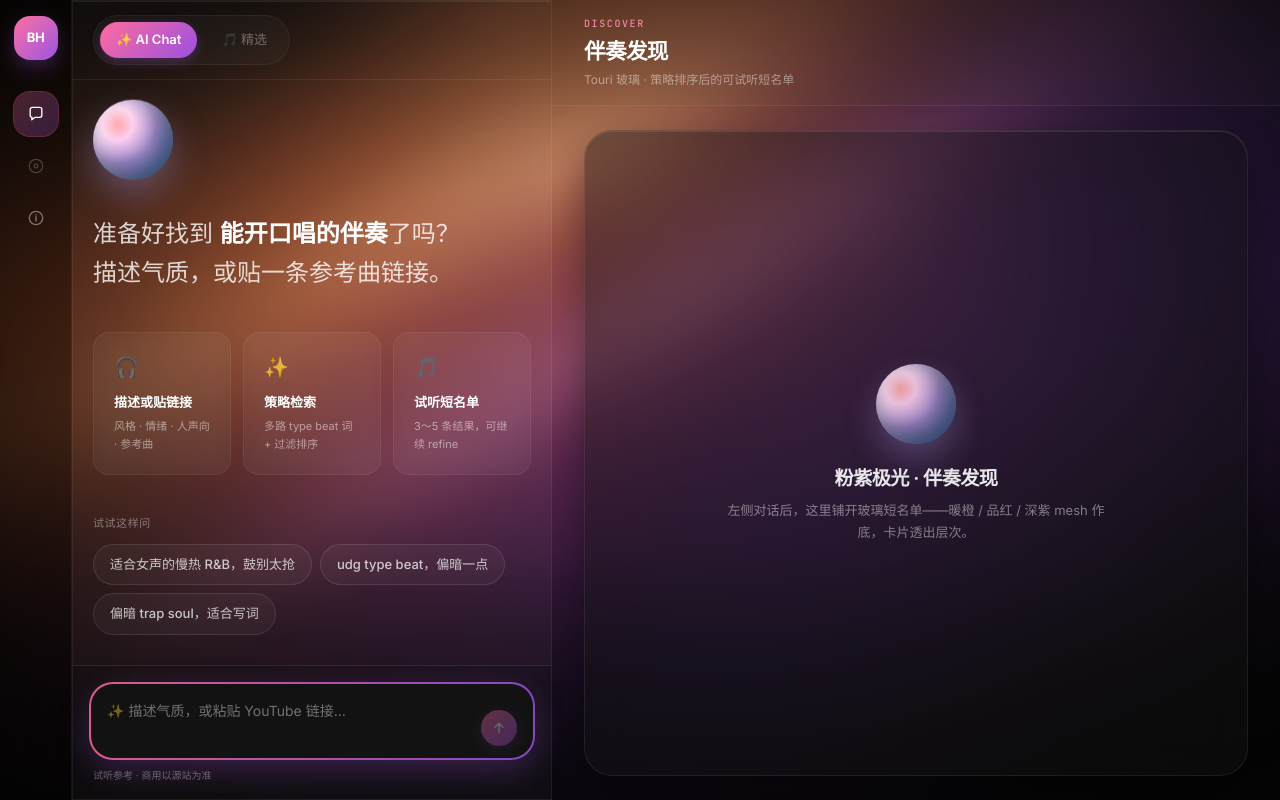
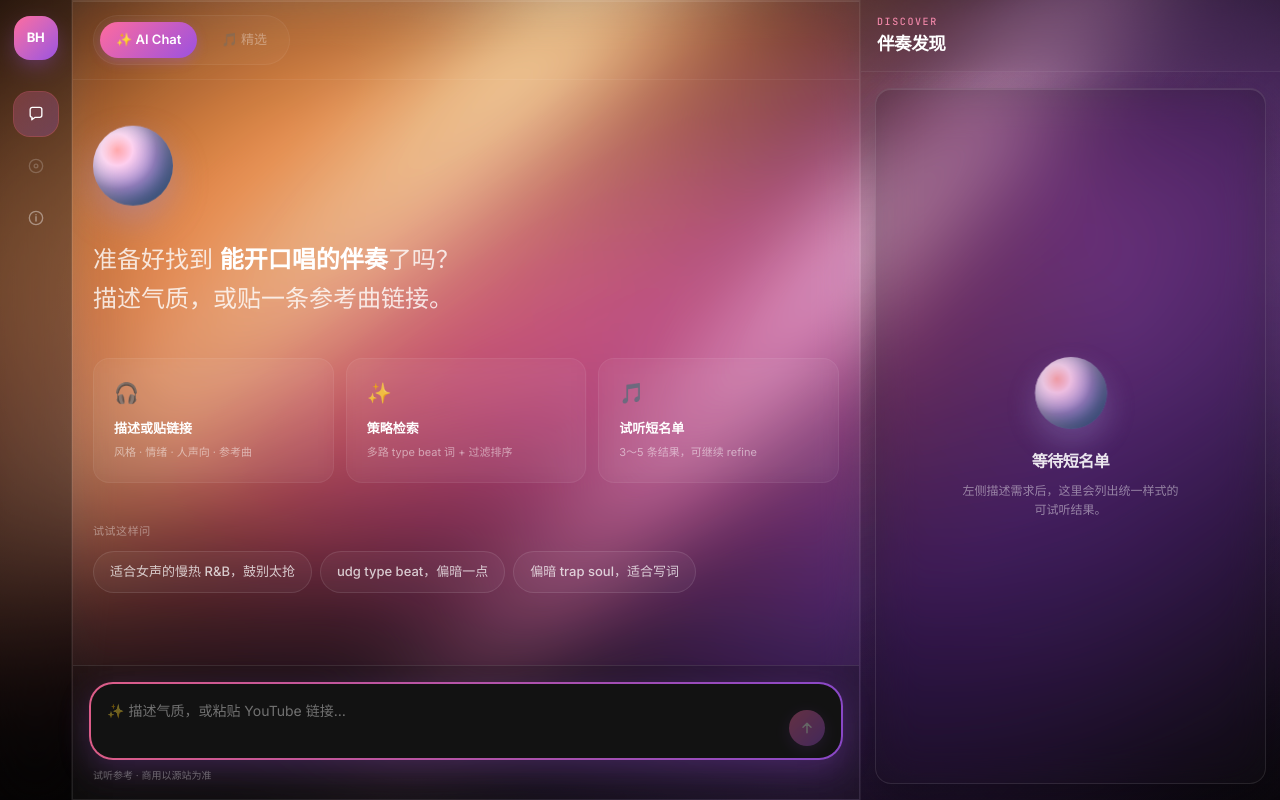
Before and after one commit to wax0629/waxlist, a Next.js app: page /chat in a window 1280 px wide. Built offline with nearby package versions, Linux system fonts and the light colour scheme.

Commit message:
Tune diagonal aurora and slim unified results pane
Steepen ribbons near 45°, brighten and space them with more blur/offset
for a diffuse look; glass more translucent; chat takes more width; results
column capped ~400px with equal BeatCard styles (no featured variant).

```diff
--- a/src/app/chat/chat-client.tsx
+++ b/src/app/chat/chat-client.tsx
@@ -255,8 +255,8 @@ export function ChatClient() {
       <AppRail onNewChat={newChat} showNewChat={!isFresh} />
 
       <div className="flex min-w-0 flex-1 flex-col lg:flex-row">
-        {/* CENTER: AI chat */}
-        <section className="glass flex min-h-0 min-w-0 flex-1 flex-col rounded-none border-y-0 border-l-0 lg:max-w-[440px] xl:max-w-[480px]">
+        {/* CENTER: AI chat — larger share of width */}
+        <section className="glass flex min-h-0 min-w-0 flex-1 flex-col rounded-none border-y-0 border-l-0 lg:min-w-0 lg:flex-[1.55]">
           <div className="flex items-center justify-between border-b border-white/10 px-4 py-3 md:hidden">
             <div>
               <p className="font-display text-[14px] font-semibold text-white">
@@ -329,14 +329,9 @@ export function ChatClient() {
                     queriesUsed={t.queries_used}
                   />
                   {t.candidates && t.candidates.length > 0 ? (
-                    <div className="grid gap-3 lg:hidden">
+                    <div className="grid grid-cols-1 gap-3 sm:grid-cols-2 lg:hidden">
                       {t.candidates.map((b, i) => (
-                        <BeatCard
-                          key={b.id}
-                          beat={b}
-                          index={i}
-                          featured={i === 0}
-                        />
+                        <BeatCard key={b.id} beat={b} index={i} />
                       ))}
                     </div>
                   ) : null}
@@ -441,31 +436,29 @@ export function ChatClient() {
           </form>
         </section>
 
-        <aside className="relative hidden min-h-0 min-w-0 flex-1 flex-col lg:flex">
-          <div className="relative flex items-end justify-between gap-4 border-b border-white/[0.06] bg-white/[0.02] px-6 py-4 backdrop-blur-xl xl:px-8">
+        {/* RIGHT: results — narrower share, unified cards */}
+        <aside className="relative hidden min-h-0 min-w-0 flex-col border-l border-white/[0.06] lg:flex lg:w-[min(36vw,400px)] lg:max-w-[400px] lg:flex-none xl:w-[min(34vw,420px)] xl:max-w-[420px]">
+          <div className="relative flex items-end justify-between gap-3 border-b border-white/[0.06] bg-white/[0.02] px-4 py-3.5 backdrop-blur-xl">
             <div>
               <p className="font-mono text-[10px] font-medium uppercase tracking-[0.16em] text-[#ff8fb3]/90">
                 Discover
               </p>
-              <h2 className="mt-1 font-display text-[1.35rem] font-semibold tracking-tight text-white">
+              <h2 className="mt-0.5 font-display text-[1.1rem] font-semibold tracking-tight text-white">
                 伴奏发现
               </h2>
-              <p className="mt-1 max-w-md text-[12px] text-white/45">
-                Touri 玻璃 · 策略排序后的可试听短名单
-              </p>
             </div>
             {latestShortlist ? (
-              <span className="glass mb-1 rounded-full px-3 py-1 font-mono text-[11px] font-medium text-[#ff8fb3]">
+              <span className="glass mb-0.5 rounded-full px-2.5 py-1 font-mono text-[10px] font-medium text-[#ff8fb3]">
                 {latestShortlist.candidates.length} picks
               </span>
             ) : null}
           </div>
 
-          <div className="relative min-h-0 flex-1 overflow-y-auto px-5 py-5 xl:px-8 xl:py-6">
+          <div className="relative min-h-0 flex-1 overflow-y-auto px-3.5 py-4">
             {loading && !latestShortlist ? (
               <ResultSkeleton label={loadingHint} />
             ) : latestShortlist ? (
-              <div className="space-y-5">
+              <div className="space-y-4">
                 {latestShortlist.intent_summary ? (
                   <div className="flex flex-wrap items-center gap-2">
                     <span className="glass rounded-full px-3 py-1.5 text-[11px] text-white/70">
@@ -474,19 +467,15 @@ export function ChatClient() {
                   </div>
                 ) : null}
 
-                <div className="grid grid-cols-1 gap-4 md:grid-cols-2 xl:grid-cols-2 2xl:grid-cols-3">
+                {/* Single-column unified cards in the slim results pane */}
+                <div className="grid grid-cols-1 gap-3">
                   {latestShortlist.candidates.map((b, i) => (
-                    <BeatCard
-                      key={b.id}
-                      beat={b}
-                      index={i}
-                      featured={i === 0}
-                    />
+                    <BeatCard key={b.id} beat={b} index={i} />
                   ))}
                 </div>
 
                 {latestShortlist.queries_used?.length ? (
-                  <div className="pt-2">
+                  <div className="pt-1">
                     <p className="mb-2 font-mono text-[10px] uppercase tracking-[0.14em] text-white/35">
                       Search strategy
                     </p>
@@ -494,7 +483,7 @@ export function ChatClient() {
                       {latestShortlist.queries_used.map((q) => (
                         <li
                           key={q}
-                          className="glass rounded-full px-3 py-1 font-mono text-[10px] text-white/60"
+                          className="glass rounded-full px-2.5 py-1 font-mono text-[10px] text-white/60"
                           title={q}
                         >
                           {q}
@@ -505,14 +494,13 @@ export function ChatClient() {
                 ) : null}
               </div>
             ) : (
-              <div className="glass-panel flex h-full min-h-[320px] flex-col items-center justify-center rounded-[1.75rem] px-10 text-center">
-                <div className="touri-sphere mb-5 opacity-90" aria-hidden />
-                <p className="font-display text-[1.2rem] font-semibold text-white/90">
-                  粉紫极光 · 伴奏发现
+              <div className="glass-panel flex h-full min-h-[280px] flex-col items-center justify-center rounded-2xl px-6 text-center">
+                <div className="touri-sphere mb-4 scale-90 opacity-90" aria-hidden />
+                <p className="font-display text-[1rem] font-semibold text-white/90">
+                  等待短名单
                 </p>
-                <p className="mt-2 max-w-sm text-[13px] leading-relaxed text-white/45">
-                  左侧对话后，这里铺开玻璃短名单——暖橙 / 品红 / 深紫 mesh
-                  作底，卡片透出层次。
+                <p className="mt-2 max-w-[14rem] text-[12px] leading-relaxed text-white/45">
+                  左侧描述需求后，这里会列出统一样式的可试听结果。
                 </p>
               </div>
             )}
--- a/src/app/globals.css
+++ b/src/app/globals.css
@@ -84,204 +84,226 @@ body {
 /* Soft full-scene atmosphere under the ribbons */
 .aurora-atmosphere {
   position: absolute;
-  inset: -10%;
+  inset: -15%;
   background:
     radial-gradient(
-      ellipse 55% 70% at 12% 40%,
-      rgba(169, 79, 40, 0.55) 0%,
+      ellipse 60% 75% at 8% 35%,
+      rgba(200, 95, 50, 0.7) 0%,
+      transparent 58%
+    ),
+    radial-gradient(
+      ellipse 55% 65% at 92% 22%,
+      rgba(90, 40, 140, 0.65) 0%,
       transparent 55%
     ),
     radial-gradient(
-      ellipse 50% 60% at 88% 28%,
-      rgba(59, 28, 99, 0.55) 0%,
+      ellipse 70% 50% at 50% 105%,
+      rgba(13, 10, 20, 0.85) 0%,
       transparent 55%
     ),
     radial-gradient(
-      ellipse 70% 50% at 50% 100%,
-      rgba(13, 10, 20, 0.9) 0%,
-      transparent 55%
-    ),
-    radial-gradient(
-      ellipse 40% 40% at 55% 45%,
-      rgba(158, 49, 102, 0.25) 0%,
-      transparent 60%
+      ellipse 45% 45% at 48% 48%,
+      rgba(180, 60, 120, 0.35) 0%,
+      transparent 62%
     );
-  filter: blur(40px);
+  filter: blur(56px);
 }
 
 /*
-  Ribbon geometry: very wide × thin band, rotated via --rot.
-  Animation only shifts/opacifies; rotation stays on the variable.
+  Ribbon geometry: wide × thin, ~45° slant, heavy blur for 弥散.
+  Angles vary slightly around 45° so bands feel organic/random.
 */
 .aurora-ribbon {
-  --rot: -28deg;
-  --blur: 72px;
-  --op: 0.85;
+  --rot: -45deg;
+  --blur: 100px;
+  --op: 0.9;
+  --dx: 0px;
+  --dy: 0px;
   position: absolute;
-  left: -35%;
-  width: 170%;
-  height: 36vh;
+  left: -45%;
+  width: 190%;
+  height: 38vh;
   border-radius: 9999px;
   pointer-events: none;
-  transform: translate3d(0, 0, 0) rotate(var(--rot));
+  transform: translate3d(var(--dx), var(--dy), 0) rotate(var(--rot));
   filter: blur(var(--blur));
   opacity: var(--op);
+  mix-blend-mode: screen;
   will-change: transform, opacity;
-  animation: aurora-drift 14s infinite alternate ease-in-out;
+  animation: aurora-drift 16s infinite alternate ease-in-out;
 }
 
-/* —— Band 1: warm bronze / copper (top-left → mid) —— */
+/* —— Band 1: warm bronze (upper) —— */
 .ribbon-1 {
-  --rot: -28deg;
-  --blur: 72px;
-  --op: 0.95;
-  top: -5%;
-  height: 42vh;
+  --rot: -44deg;
+  --blur: 110px;
+  --op: 1;
+  --dx: -4%;
+  --dy: 0;
+  top: -22%;
+  height: 48vh;
   background: linear-gradient(
     90deg,
     transparent 0%,
-    rgba(169, 79, 40, 0.15) 12%,
-    rgba(196, 90, 48, 0.85) 35%,
-    rgba(232, 140, 80, 0.7) 48%,
-    rgba(169, 79, 40, 0.55) 62%,
-    transparent 85%
+    rgba(200, 90, 45, 0.2) 10%,
+    rgba(230, 120, 60, 0.95) 32%,
+    rgba(255, 170, 100, 0.85) 48%,
+    rgba(200, 90, 50, 0.55) 65%,
+    transparent 88%
   );
 }
 
-/* Brighter thinner core (高亮) on band 1 */
 .ribbon-1-core {
-  --rot: -28deg;
-  --blur: 32px;
-  --op: 0.8;
-  top: 8%;
-  height: 12vh;
-  animation-delay: -1s;
-  animation-duration: 11s;
+  --rot: -43deg;
+  --blur: 42px;
+  --op: 0.95;
+  --dx: -2%;
+  --dy: 2%;
+  top: -8%;
+  height: 16vh;
+  animation-delay: -1.5s;
+  animation-duration: 12s;
+  background: linear-gradient(
+    90deg,
+    transparent 8%,
+    rgba(255, 190, 120, 0.55) 28%,
+    rgba(255, 220, 170, 0.9) 46%,
+    rgba(255, 150, 90, 0.5) 62%,
+    transparent 82%
+  );
+}
+
+/* —— Band 2: magenta (middle, spaced down) —— */
+.ribbon-2 {
+  --rot: -48deg;
+  --blur: 120px;
+  --op: 0.95;
+  --dx: 6%;
+  --dy: 0;
+  top: 18%;
+  height: 40vh;
+  animation-delay: -5s;
+  animation-duration: 18s;
   background: linear-gradient(
     90deg,
     transparent 5%,
-    rgba(255, 170, 100, 0.4) 30%,
-    rgba(255, 200, 150, 0.65) 45%,
-    rgba(232, 120, 70, 0.35) 60%,
-    transparent 80%
-  );
-}
-
-/* —— Band 2: magenta / rose (middle diagonal) —— */
-.ribbon-2 {
-  --rot: -32deg;
-  --blur: 80px;
-  --op: 0.82;
-  top: 28%;
-  height: 36vh;
-  animation-delay: -4s;
-  animation-duration: 16s;
-  background: linear-gradient(
-    90deg,
-    transparent 8%,
-    rgba(158, 49, 102, 0.25) 22%,
-    rgba(200, 70, 130, 0.75) 42%,
-    rgba(255, 107, 158, 0.55) 55%,
-    rgba(155, 81, 224, 0.4) 70%,
-    transparent 90%
+    rgba(180, 50, 110, 0.3) 20%,
+    rgba(230, 80, 140, 0.9) 40%,
+    rgba(255, 120, 180, 0.75) 54%,
+    rgba(170, 80, 200, 0.5) 72%,
+    transparent 92%
   );
 }
 
 .ribbon-2-core {
-  --rot: -32deg;
-  --blur: 26px;
-  --op: 0.72;
-  top: 36%;
-  height: 9vh;
-  animation-delay: -5s;
-  animation-duration: 12s;
+  --rot: -47deg;
+  --blur: 36px;
+  --op: 0.88;
+  --dx: 8%;
+  --dy: -3%;
+  top: 28%;
+  height: 12vh;
+  animation-delay: -6s;
+  animation-duration: 13s;
+  background: linear-gradient(
+    90deg,
+    transparent 18%,
+    rgba(255, 150, 190, 0.55) 38%,
+    rgba(255, 190, 220, 0.85) 52%,
+    rgba(220, 120, 220, 0.4) 68%,
+    transparent 88%
+  );
+}
+
+/* —— Band 3: deep purple (lower, more gap) —— */
+.ribbon-3 {
+  --rot: -42deg;
+  --blur: 130px;
+  --op: 0.95;
+  --dx: 12%;
+  --dy: 4%;
+  top: 58%;
+  height: 52vh;
+  animation-delay: -8s;
+  animation-duration: 20s;
   background: linear-gradient(
     90deg,
     transparent 15%,
-    rgba(255, 140, 180, 0.45) 40%,
-    rgba(255, 170, 210, 0.55) 50%,
-    rgba(200, 100, 200, 0.3) 65%,
-    transparent 85%
-  );
-}
-
-/* —— Band 3: deep purple (lower-right slant) —— */
-.ribbon-3 {
-  --rot: -22deg;
-  --blur: 90px;
-  --op: 0.9;
-  top: 52%;
-  height: 48vh;
-  animation-delay: -7s;
-  animation-duration: 18s;
-  background: linear-gradient(
-    90deg,
-    transparent 20%,
-    rgba(59, 28, 99, 0.35) 40%,
-    rgba(88, 44, 130, 0.75) 55%,
-    rgba(120, 60, 160, 0.55) 70%,
-    rgba(59, 28, 99, 0.3) 85%,
+    rgba(80, 35, 130, 0.4) 35%,
+    rgba(120, 55, 180, 0.9) 52%,
+    rgba(150, 80, 210, 0.7) 68%,
+    rgba(70, 30, 110, 0.4) 85%,
     transparent 100%
   );
 }
 
-/* —— Band 4: secondary copper slash (upper, steeper) —— */
+/* —— Band 4: secondary copper (top, slightly different angle) —— */
 .ribbon-4 {
-  --rot: -38deg;
-  --blur: 64px;
-  --op: 0.72;
-  top: -18%;
-  height: 28vh;
-  animation-delay: -2s;
-  animation-duration: 13s;
+  --rot: -51deg;
+  --blur: 95px;
+  --op: 0.85;
+  --dx: -10%;
+  --dy: -6%;
+  top: -38%;
+  height: 34vh;
+  animation-delay: -2.5s;
+  animation-duration: 14s;
   background: linear-gradient(
     90deg,
     transparent 0%,
-    rgba(173, 73, 44, 0.4) 20%,
-    rgba(210, 100, 55, 0.65) 40%,
-    rgba(158, 49, 102, 0.35) 65%,
-    transparent 90%
+    rgba(190, 80, 45, 0.45) 18%,
+    rgba(240, 130, 70, 0.85) 38%,
+    rgba(200, 70, 100, 0.45) 62%,
+    transparent 88%
   );
 }
 
-/* —— Band 5: cool violet edge (right side slash) —— */
+/* —— Band 5: cool violet (right-ish, offset) —— */
 .ribbon-5 {
-  --rot: -18deg;
-  --blur: 100px;
-  --op: 0.65;
-  top: 10%;
-  left: 10%;
-  height: 55vh;
-  animation-delay: -9s;
-  animation-duration: 20s;
+  --rot: -40deg;
+  --blur: 140px;
+  --op: 0.8;
+  --dx: 18%;
+  --dy: 8%;
+  top: 8%;
+  left: -20%;
+  height: 46vh;
+  animation-delay: -11s;
+  animation-duration: 22s;
   background: linear-gradient(
     90deg,
-    transparent 30%,
-    rgba(88, 44, 115, 0.2) 50%,
-    rgba(100, 50, 160, 0.55) 68%,
-    rgba(70, 40, 120, 0.35) 82%,
+    transparent 25%,
+    rgba(100, 50, 160, 0.25) 45%,
+    rgba(130, 70, 200, 0.7) 62%,
+    rgba(90, 45, 150, 0.4) 80%,
     transparent 100%
   );
 }
 
-/* Keep edges darker so ribbons feel like light through glass */
+/* Soft vignette — lighter so aurora stays bright through glass */
 .aurora-vignette {
   position: absolute;
   inset: 0;
   background:
-    radial-gradient(ellipse 90% 80% at 50% 45%, transparent 30%, #050505 95%),
-    linear-gradient(180deg, transparent 0%, rgba(5, 5, 5, 0.35) 100%);
+    radial-gradient(ellipse 95% 90% at 50% 42%, transparent 40%, #050505 98%),
+    linear-gradient(180deg, transparent 0%, rgba(5, 5, 5, 0.22) 100%);
   pointer-events: none;
 }
 
 @keyframes aurora-drift {
   0% {
-    opacity: calc(var(--op) * 0.82);
-    transform: translate3d(0, 0, 0) rotate(var(--rot)) scale(1);
+    opacity: calc(var(--op) * 0.78);
+    transform: translate3d(var(--dx), var(--dy), 0) rotate(var(--rot))
+      scale(1);
   }
   100% {
     opacity: var(--op);
-    transform: translate3d(22px, -12px, 0) rotate(var(--rot)) scale(1.04);
+    transform: translate3d(
+        calc(var(--dx) + 28px),
+        calc(var(--dy) - 18px),
+        0
+      )
+      rotate(var(--rot)) scale(1.06);
   }
 }
 
@@ -291,34 +313,34 @@ body {
   }
 }
 
-/* ——— Touri glass section/panel ——— */
+/* ——— Touri glass — more translucent so aurora shows through ——— */
 .glass,
 .glass-strong,
 .glass-panel {
   position: relative;
   isolation: isolate;
-  background: rgba(20, 20, 20, 0.35);
-  border: 1px solid rgba(255, 255, 255, 0.08);
-  backdrop-filter: blur(24px);
-  -webkit-backdrop-filter: blur(24px);
+  background: rgba(20, 20, 20, 0.22);
+  border: 1px solid rgba(255, 255, 255, 0.1);
+  backdrop-filter: blur(20px) saturate(140%);
+  -webkit-backdrop-filter: blur(20px) saturate(140%);
   box-shadow:
-    0 20px 40px rgba(0, 0, 0, 0.4),
-    inset 0 1px 0 rgba(255, 255, 255, 0.1);
+    0 16px 40px rgba(0, 0, 0, 0.28),
+    inset 0 1px 0 rgba(255, 255, 255, 0.12);
   color: rgba(255, 255, 255, 0.95);
 }
 
 .glass {
-  background: rgba(255, 255, 255, 0.03);
-  border: 1px solid rgba(255, 255, 255, 0.06);
-  box-shadow: inset 0 1px 0 rgba(255, 255, 255, 0.08);
+  background: rgba(255, 255, 255, 0.04);
+  border: 1px solid rgba(255, 255, 255, 0.08);
+  box-shadow: inset 0 1px 0 rgba(255, 255, 255, 0.1);
 }
 
 .glass-strong {
-  background: rgba(20, 20, 20, 0.45);
+  background: rgba(18, 18, 18, 0.32);
 }
 
 .glass-panel {
-  background: rgba(20, 20, 20, 0.4);
+  background: rgba(20, 20, 20, 0.28);
 }
 
 /* Primary gradient utilities */
```
Also changed, not shown: src/components/beat-card.tsx (+16 -26 lines), src/components/result-skeleton.tsx (+7 -11 lines).
